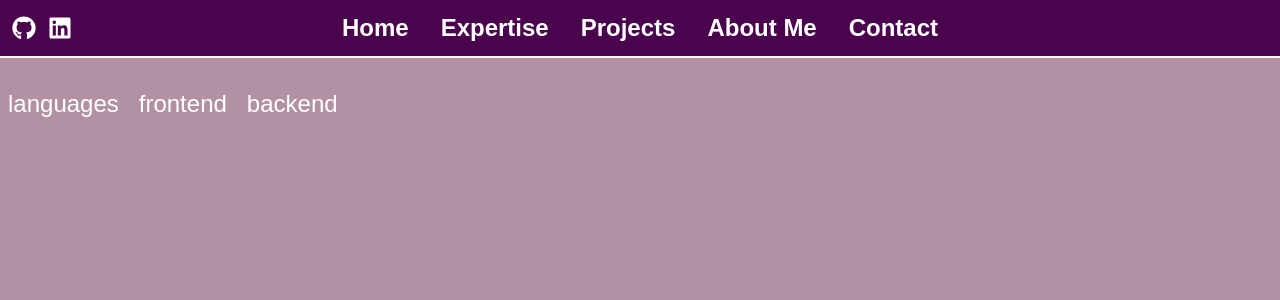
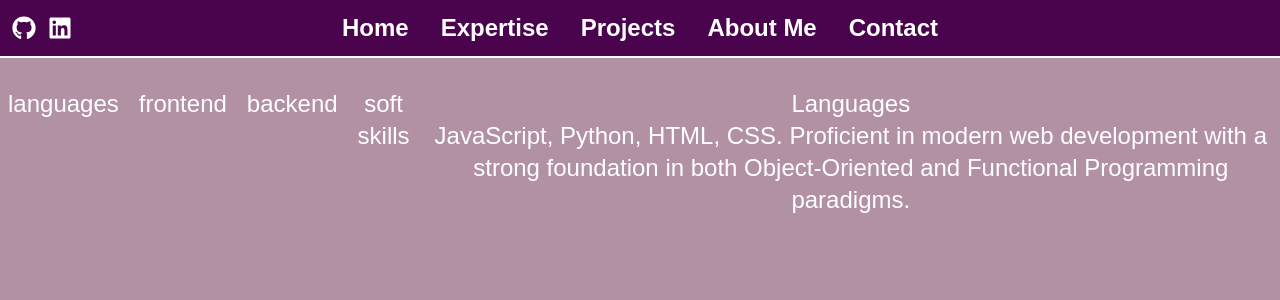
Before and after one commit to victoriaraya/portfolio, a React (Vite) app: page /expertise in a window 1280 px wide. Shown: the top 300 px of the page. Built offline with nearby package versions, Linux system fonts and the light colour scheme; a web font is replaced by a local one.

Commit message:
start of expertise page

```diff
--- /dev/null
+++ b/src/components/ExpertiseTile.jsx
@@ -0,0 +1,11 @@
+const ExpertiseTile = (props) => {
+  const e = props.expertise;
+  return (
+    <div>
+      <div>{e.title}</div>
+      <div>{e.description}</div>
+    </div>
+  );
+};
+
+export default ExpertiseTile;
--- /dev/null
+++ b/src/expertise.js
@@ -0,0 +1,24 @@
+const expertiseList = [
+  {
+    title: "Languages",
+    description:
+      "JavaScript, Python, HTML, CSS. Proficient in modern web development with a strong foundation in both Object-Oriented and Functional Programming paradigms.",
+  },
+  {
+    title: "Frontend",
+    description:
+      "React, Next.js, Tailwind. Experienced in crafting dynamic, responsive, and maintainable user interfaces, with a focus on reusable components.",
+  },
+  {
+    title: "Backend",
+    description:
+      "Node.js, Express, PostgreSQL, MongoDB, MySQL. Skilled in developing scalable server-side applications and integrating APIs with secure and efficient backend services. Proficient in designing and maintaining relational and non-relational databases to support data-driven applications.",
+  },
+  {
+    title: "Communication and Adaptability",
+    description:
+      "Experienced in working effectively within teams and contributing to a positive, collaborative work environment. Enthusiastic about learning new technologies and frameworks, with a commitment to continuous improvement and adapting to changing project requirements.",
+  },
+];
+
+export { expertiseList };
--- a/src/pages/Expertise.jsx
+++ b/src/pages/Expertise.jsx
@@ -1,9 +1,14 @@
+import ExpertiseTile from "../components/ExpertiseTile";
+import { expertiseList } from "../expertise";
+
 const Expertise = () => {
   return (
     <div className="h-screen w-full pt-12 sm:pt-12 px-2 gap-5 text-white flex text-2xl text-center">
       <div>languages</div>
       <div>frontend</div>
       <div>backend</div>
+      <div>soft skills</div>
+      <ExpertiseTile expertise={expertiseList[0]} />
     </div>
   );
 };
```
